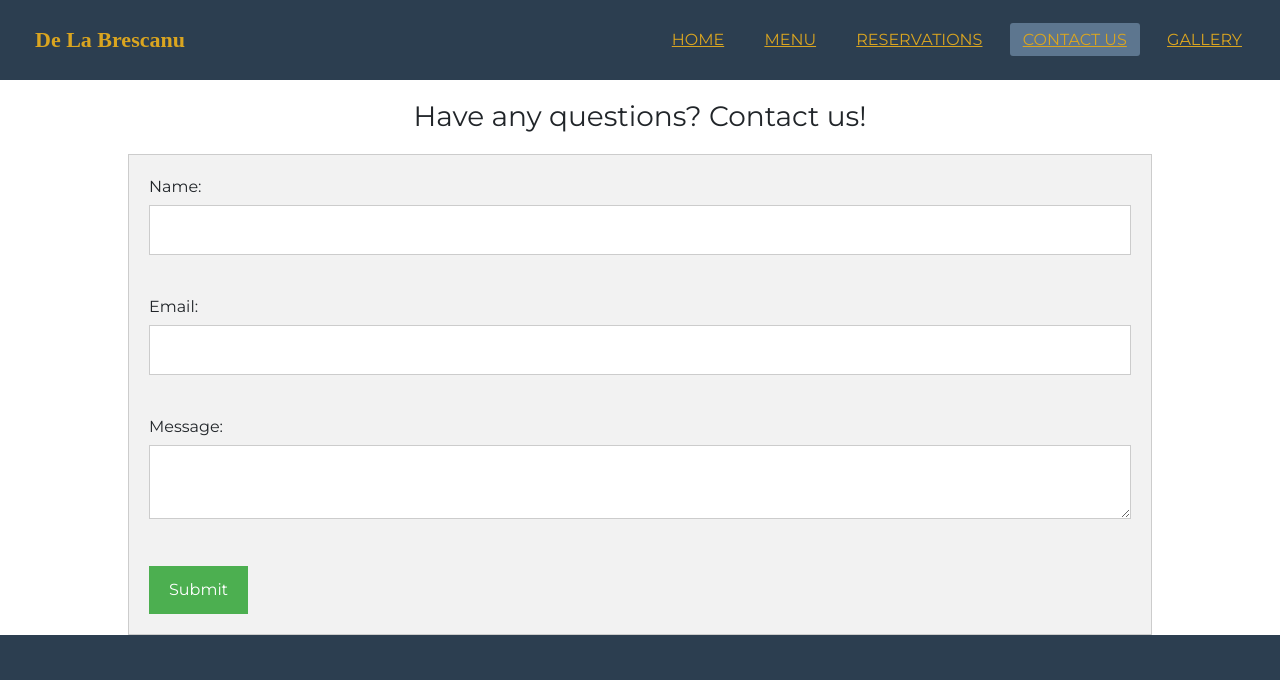
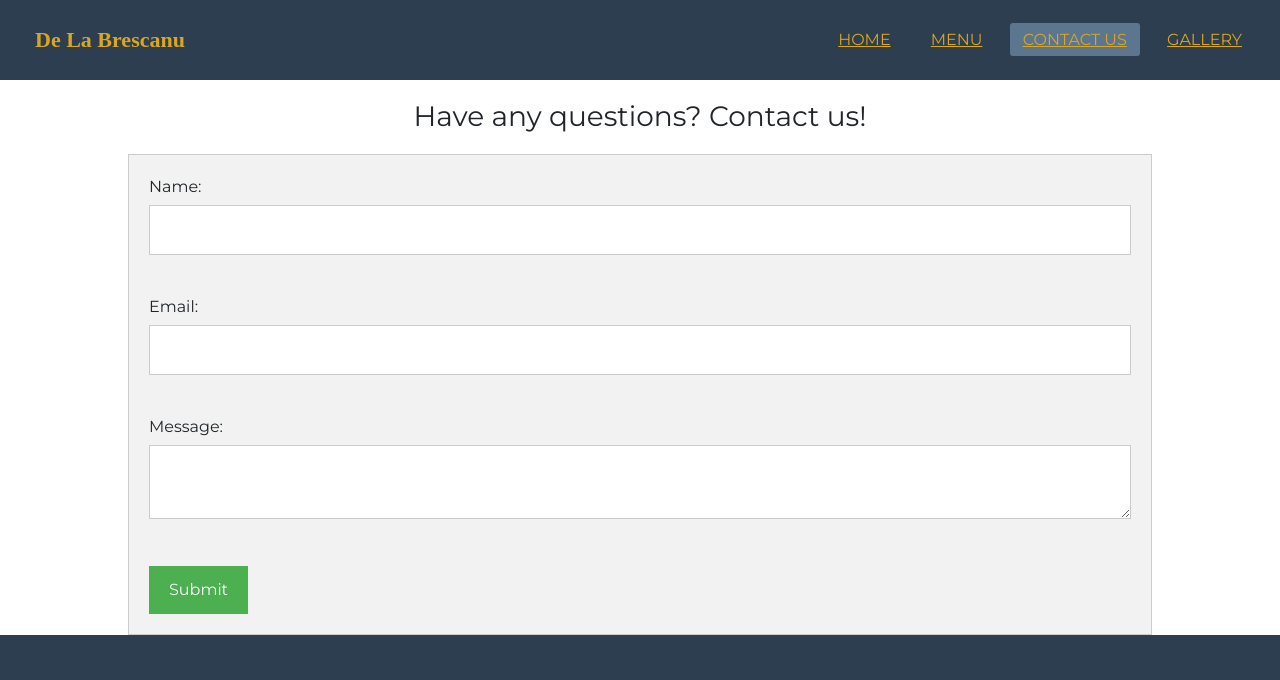
Before and after one commit to Scanu46/DLB-Resub, a plain HTML site: page contactus.html in a window 1280 px wide. Shown: the top 680 px of the page. Drawn offline with nearby package versions, Linux system fonts and the light colour scheme.

Commit message:
noreserve

```diff
--- a/contactus.html
+++ b/contactus.html
@@ -28,7 +28,6 @@
         <!--Navbar links-->
         <li><a href="index.html">Home</a></li>
         <li><a href="menu.html">Menu</a></li>
-        <li><a href="reservations.html">Reservations</a></li>
         <li><a class="active" href="contactus.html">Contact Us</a></li>
         <li><a href="gallery.html">Gallery</a></li>
       </ul>
```
Also changed, not shown: gallery.html (+0 -1 lines), index.html (+0 -1 lines), menu.html (+0 -1 lines).
